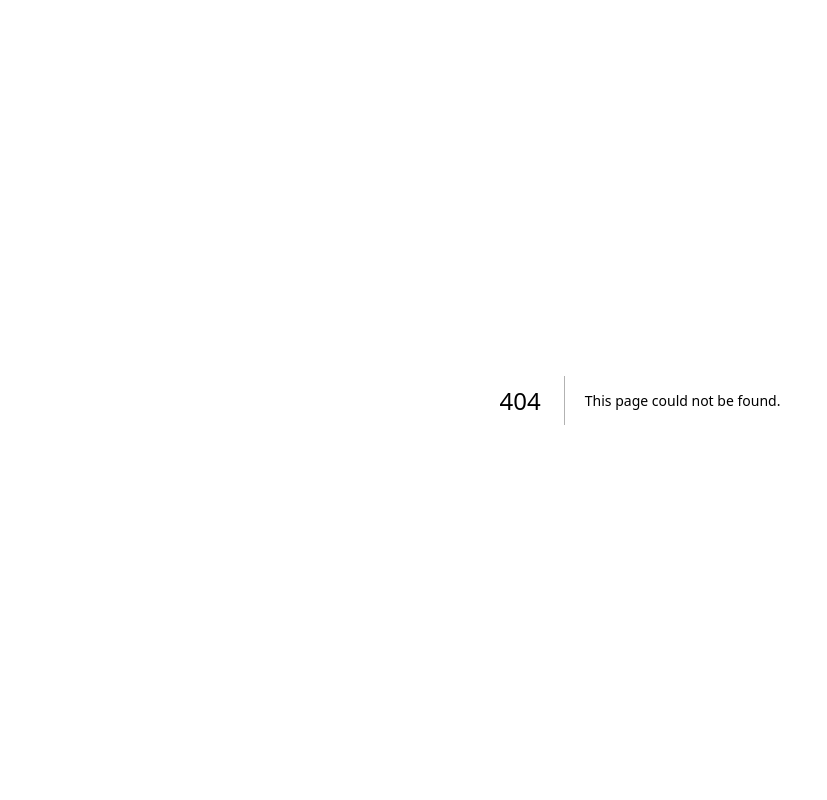
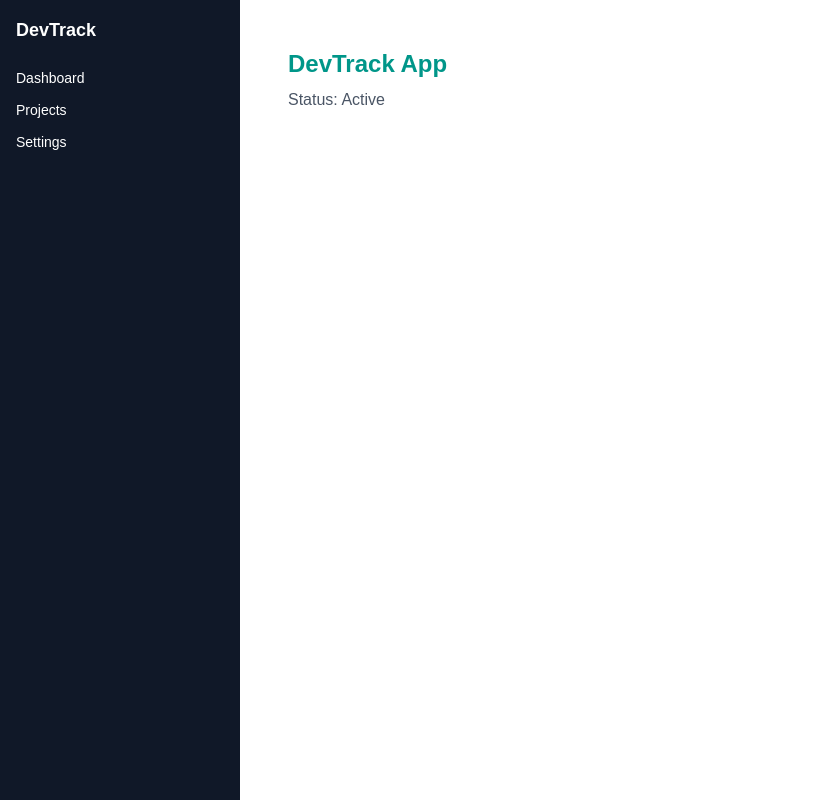
Before and after one commit to SumitRaj01/Devtrack, a Next.js app: page /projects/1 in a window 1280 px wide. Before the commit this address had no page. Shown: the whole page, without its empty margins (0-827 px from the left). Built offline with nearby package versions, Linux system fonts and the light colour scheme.

Commit message:
added static, dynamic route navigations

```diff
--- a/app/(dashboard)/layout.tsx
+++ b/app/(dashboard)/layout.tsx
@@ -1,3 +1,4 @@
+import Link from "next/link";
 export default function DashboardLayout({
   children,
 }: {
@@ -8,10 +9,10 @@ export default function DashboardLayout({
       {/* Sidebar */}
       <aside className="w-60 bg-gray-900 text-white p-4">
         <h2 className="font-bold text-lg">DevTrack</h2>
-        <nav className="mt-4 space-y-2 text-sm">
-          <div>Dashboard</div>
-          <div>Projects</div>
-          <div>Settings</div>
+        <nav className="mt-6 flex flex-col gap-3 text-sm">
+          <Link href="/">Dashboard</Link>
+          <Link href="/projects">Projects</Link>
+          <Link href="/settings">Settings</Link>
         </nav>
       </aside>
 
--- a/app/(dashboard)/page.tsx
+++ b/app/(dashboard)/page.tsx
@@ -1,6 +1,7 @@
 import { getProjects } from "@/lib/projects";
 import { getStats } from "@/lib/stats";
 import { notFound } from "next/navigation";
+import Link from "next/link";
 
 export default async function Home() {
   const [projects, summaryCards] = await Promise.all([
@@ -50,7 +51,9 @@ export default async function Home() {
               key={project.id}
               className="rounded border p-3 bg-white shadow-sm"
             >
+             <Link href={`/projects/${project.id}`}>
               <div className="font-medium text-teal-600">{project.name}</div>
+              </Link>
               <span className="inline-block text-xs rounded bg-gray-100 px-2 py-1 text-gray-700">
                 {project.status}
               </span>
--- /dev/null
+++ b/app/(dashboard)/projects/[id]/page.tsx
@@ -0,0 +1,26 @@
+import { getProjects } from "@/lib/projects";
+import { notFound } from "next/navigation";
+
+export default async function ProjectDetailPage({
+  params,
+}: {
+  params: Promise<{ id: string }>;
+}) {
+  const { id } = await params;
+
+  const projects = await getProjects();
+  const project = projects.find((p) => p.id === Number(id));
+
+  if (!project) {
+    notFound();
+  }
+
+  return (
+    <div className="p-6">
+      <h1 className="text-2xl font-semibold text-teal-600">
+        {project.name}
+      </h1>
+      <p className="text-gray-600 mt-2">Status: {project.status}</p>
+    </div>
+  );
+}
--- /dev/null
+++ b/app/(dashboard)/projects/page.tsx
@@ -0,0 +1,8 @@
+export default function ProjectsPage(){
+    return (
+        <div className="p-6">
+            <h1 className="text-2xl font-semibold mb-4">Projects</h1>
+            <p className="text-gray-600">List of all projects will go here.</p>
+        </div>
+    )
+}
```
